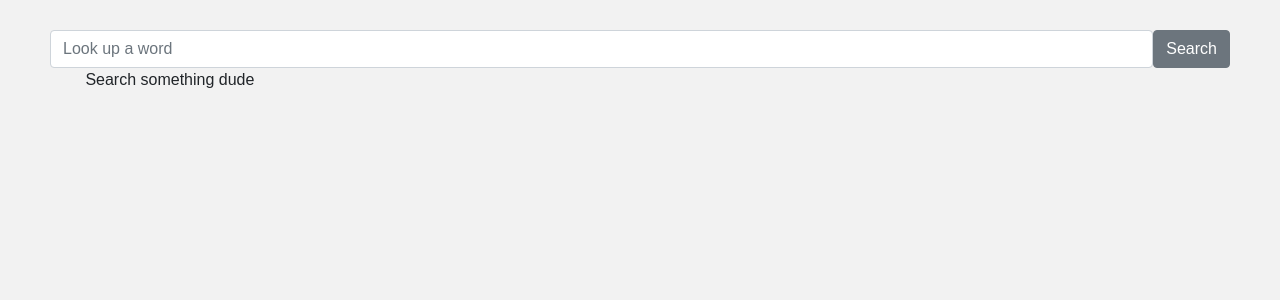
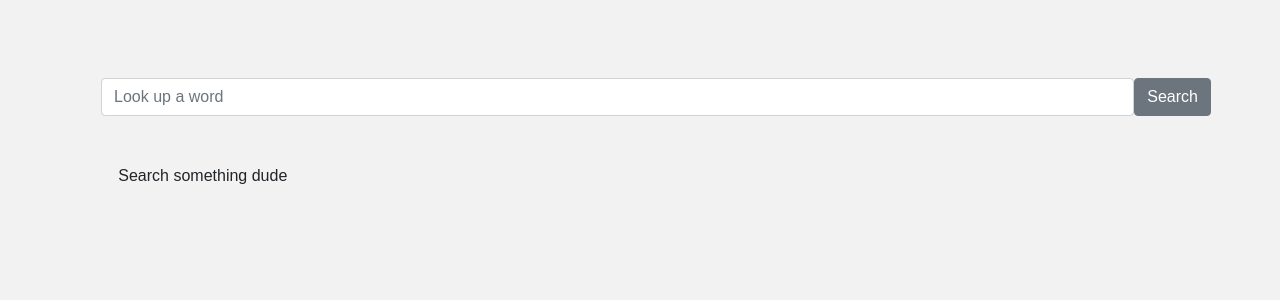
Before and after one commit to nickbrenn/Digital-Daijisen-Viewer, a React (Create React App) app in the folder client/: page / in a window 1280 px wide. Shown: the top 300 px of the page. Built offline with nearby package versions, Linux system fonts and the light colour scheme; the HTML template or start-up script is replaced by a standard one.

Commit message:
Positioned searchbar better and added some reactstrap cols/rows/containers

```diff
--- a/client/src/App.js
+++ b/client/src/App.js
@@ -1,6 +1,6 @@
 import React, { Component } from "react";
 import { Route } from "react-router-dom";
-// import { Container, Row, Col } from "reactstrap";
+import { Container, Row, Col } from "reactstrap";
 import axios from "axios";
 
 import Search from "./components/Search";
@@ -104,7 +104,9 @@ export default class App extends Component {
 
   render() {
     return (
-      <div className="app">
+      <Container className="app">
+        <Row>
+          <Col>
             <Route
               path="/"
               render={props => {
@@ -118,13 +120,19 @@ export default class App extends Component {
                 return <div className="result">Search something dude</div>;
               }}
             />
+          </Col>
+        </Row>
+        <Row>
+          <Col>
             <Route
               path={`/word/`}
               render={props => {
                 return <Result {...props} results={this.state.results} />;
               }}
             />
-      </div>
+          </Col>
+        </Row>
+      </Container>
     );
   }
 }
--- a/client/src/index.css
+++ b/client/src/index.css
@@ -9,6 +9,7 @@ body {
 }
 
 .search {
+  margin: 3rem 1rem;
   display: inline-flex;
   left: 0;
   top: 0;
```
Also changed, not shown: 1 other file (tests, documents, lock files or other folders). Lines whose indentation alone changed are shown as unchanged.
